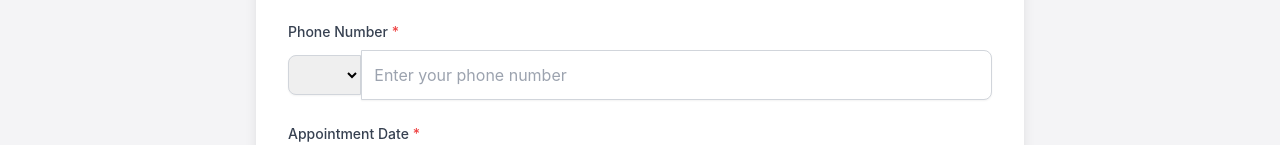
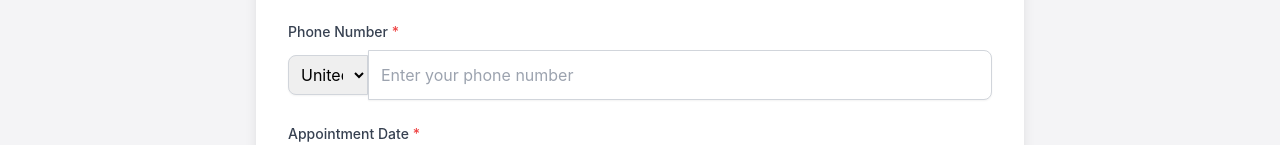
Before and after one commit to skmutai6/Marps-Africa-website, a React (Vite) app in the folder frontend/: page /appoitment in a window 1280 px wide. Shown: the part 338-483 px from the top of the page. Built offline with nearby package versions, Linux system fonts and the light colour scheme.

Commit message:
country codes

```diff
--- a/frontend/src/pages/Book_Appoitment.jsx
+++ b/frontend/src/pages/Book_Appoitment.jsx
@@ -8,7 +8,18 @@ import DatePicker from "react-datepicker";
 import "react-datepicker/dist/react-datepicker.css";
 
 const countryCodes = [
-  // ... your existing country codes
+  { name: "Nigeria", code: "+234" },
+  { name: "South Africa", code: "+27" },
+  { name: "Ghana", code: "+233" },
+  { name: "Kenya", code: "+254" },
+  { name: "United States", code: "+1" },
+  { name: "Canada", code: "+1" },
+  { name: "United Kingdom", code: "+44" },
+  { name: "Australia", code: "+61" },
+  { name: "India", code: "+91" },
+  { name: "Japan", code: "+81" },
+  { name: "South Korea", code: "+82" },
+  { name: "Germany", code: "+49" },
 ];
 
 const requiredWords = ["appointment", "schedule", "meeting"]; // Words that must be in the message
```
